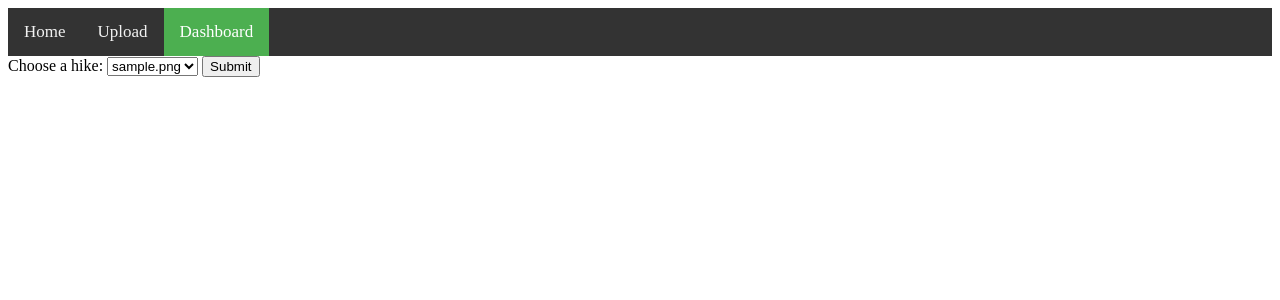
After one commit to nb91oh/gpx-mapper, a Flask app: page /dashboard in a window 1280 px wide. The commit adds this page. Shown: the top 300 px of the page. Run offline with Flask 2, Linux system fonts and the light colour scheme; tables that the repository leaves empty hold one stand-in row (values such as "Sample post"); parts of the project's set-up code (start-up, migrations or seed data) failed here and were passed over.

```diff
--- a/app.py
+++ b/app.py
@@ -6,6 +6,7 @@ import pandas as pd
 import geopandas as gpd
 import folium
 from shapely.geometry import LineString
+import math
 
 from mapper.db import create_db
 from mapper.insert import insert_gpx
@@ -38,6 +39,15 @@ def get_db():
     return g.sqlite_db
 
 
+def latLong2ESPG(lat, long):
+    utm = (math.floor((long + 180)/6) % 60) + 1
+    if lat >= 0:
+        base_code = 32600
+    else:
+        base_code = 32700
+    espg = base_code + utm
+    return espg
+
 @app.teardown_appcontext
 def close_db(error):
     if hasattr(g, 'sqlite_db'):
@@ -53,6 +63,7 @@ def upload_file():
     if request.method == 'POST':
         f = request.files['file']
         if not allowed_file(f.filename) == True:
+            # todo: make this a javascript alert
             flash("sorry we only take .gpx round these parts")
             return redirect(url_for('upload'))
         conn = get_db()
@@ -85,3 +96,39 @@ def index():
         geojson = json.dumps(gpd.GeoSeries([line]).__geo_interface__)
 
         return render_template('home.html', hikes = hikes, location = location, geojson = geojson, bounds = bounds)
+
+
+@app.route('/dashboard', methods = ['GET', 'POST'])
+def dashboard():
+    conn = get_db()
+    cursor = conn.cursor()
+    sql = """SELECT hikes.filename AS hike FROM (SELECT DISTINCT filename, upload_date FROM points) hikes;"""
+    cursor.execute(sql)
+    results = cursor.fetchall()
+    hikes = []
+    for row in results:
+        hikes.append(row['hike'])
+    if request.method == 'GET':
+        return render_template('dashboard.html', hikes = hikes)
+    if request.method == 'POST':
+        selected_hike = request.form['hikes']
+        sql = "SELECT * FROM points WHERE filename = ?"
+        df = pd.read_sql(sql = sql, con = conn, params = (selected_hike,))
+        avg_x = df.x.mean()
+        avg_y = df.y.mean()
+        epsg = latLong2ESPG(avg_y, avg_x)
+        points_df = gpd.GeoDataFrame(df, geometry = gpd.points_from_xy(df.x, df.y, df.z))
+        points_df = points_df.set_crs(epsg=4326)
+        points_utm_df = points_df.to_crs(epsg=epsg)
+        points = points_utm_df.geometry
+        distances = []
+        for i in list(range(len(points))):
+            if i == 0:
+                distance = 0
+            else:
+                x = (points[i].x - points[i-1].x) ** 2
+                y = (points[i].y - points[i-1].y) ** 2
+                distance = math.sqrt(x+y)
+            distances.append(distance)
+        total_distance = round(sum(distances)/1000, 2)
+        return render_template('dashboard.html', hikes = hikes, distance = total_distance)
--- a/sqlite/create.sql
+++ b/sqlite/create.sql
@@ -1,5 +1,6 @@
 CREATE TABLE points(
 	filename text NOT NULL,
+	hike_id TEXT NOT NULL,
 	upload_date timestamp NOT NULL,
 	track_id text NOT NULL,
 	segment_id text NOT NULL,
@@ -9,3 +10,12 @@ CREATE TABLE points(
 	z real NOT NULL,
 	created_at timestamp NOT NULL
 	);
+
+CREATE TABLE hikes(
+	hike_id TEXT NOT NULL,
+	hike_date TIMESTAMP NOT NULL,
+	duration TIME NOT NULL,
+	hike_length NUMERIC NOT NULL,
+	elevation_gain NUMERIC NOT NULL,
+	avg_speed NUMERIC NOT NULL
+);
--- a/static/styles.css
+++ b/static/styles.css
@@ -26,4 +26,7 @@
   color: white;
 }
 
-#mapid { height: 800px; }
+#mapid {
+  height: 800px;
+  width: 100%
+}
--- /dev/null
+++ b/templates/dashboard.html
@@ -0,0 +1,36 @@
+<!DOCTYPE html>
+<html lang="en">
+    <head>
+        <meta name="viewport" content="width=device-width, initial-scale=1, shrink-to-fit=no">
+        <title> gpx mapper</title>
+        <link rel="stylesheet" href="{{ url_for('static', filename='styles.css') }}">
+    </head>
+</html>
+
+<body>
+    <div class="topnav">
+        <a  href="#home">Home</a>
+        <a href="upload">Upload</a>
+        <a class="active" href="dashboard">Dashboard</a>
+    </div>
+    {% if hikes %}
+    <div id="select">
+        <form action="{{ url_for('dashboard')}}" method="POST">
+            <label for="hikes">Choose a hike:</label>
+            <select name="hikes" id="hikes">
+                    {% for hike in hikes %}
+                    <option value="{{ hike }}"> {{ hike }}</option>
+                    {% endfor %}
+            </select>
+            <input type="submit" value="Submit">
+        </form>
+    </div>
+    {% else %}
+    <h1>No hikes found, please upload some first</h1>
+    {% endif %}
+
+    {% if distance %}
+    <p>Total distance hiked: {{ distance }} km</p>
+    {% endif %}
+
+</body>
--- a/templates/home.html
+++ b/templates/home.html
@@ -17,6 +17,7 @@
     <div class="topnav">
         <a class="active" href="#home">Home</a>
         <a href="upload">Upload</a>
+        <a href="dashboard">Dashboard</a>
     </div>
     {% if hikes %}
     <div id="select">
```
Also changed, not shown: mapper/db.py (+8 -1 lines), mapper/insert.py (+64 -5 lines), 1 other file.
